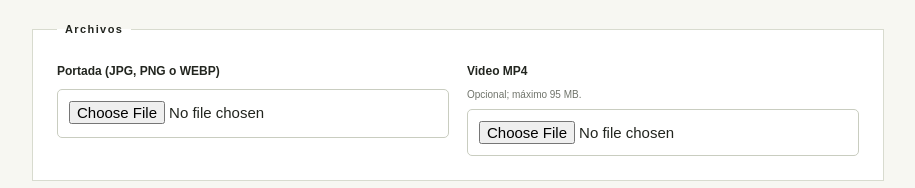
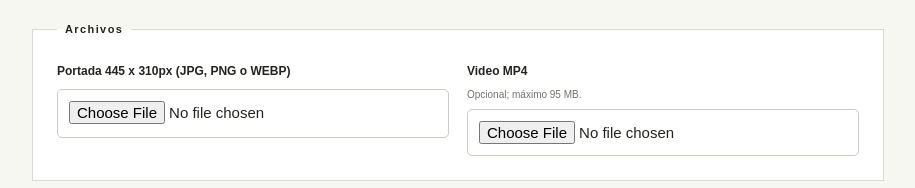
Before and after one commit to pablouzi/expoinacap, a plain HTML site: page admin/index.html in a window 1280 px wide. Shown: the part 1125-1313 px from the top of the page, without its empty margins (182-1097 px from the left). Drawn offline with Linux system fonts and the light colour scheme.

Commit message:
Update file input label for project cover image

```diff
--- a/admin/index.html
+++ b/admin/index.html
@@ -12,7 +12,7 @@
     <form id="project-form">
       <fieldset><legend>Acceso</legend><label>Token de GitHub<input id="token" type="password" autocomplete="off" placeholder="github_pat_…" required></label></fieldset>
       <fieldset><legend>Proyecto</legend><div class="grid"><label>Título<input id="title" required maxlength="80" placeholder="Nombre del proyecto"></label><label>Área / disciplina<input id="area" required maxlength="80" placeholder="Animación, UX/UI, Modelado 3D…"></label><label>Tipo<select id="type"><option>App web</option><option>Modelo 3D</option><option selected>Video</option></select></label><label>Enlace externo (apps o modelos)<input id="url" type="url" placeholder="https://…"></label></div><label>Descripción breve<textarea id="desc" required maxlength="220"></textarea></label><label>Texto sobre el proyecto<textarea id="body" required maxlength="700"></textarea></label></fieldset>
-      <fieldset><legend>Archivos</legend><div class="grid"><label>Portada (JPG, PNG o WEBP)<input id="cover" type="file" accept="image/jpeg,image/png,image/webp" required></label><label>Video MP4 <small>Opcional; máximo 95 MB.</small><input id="video" type="file" accept="video/mp4"></label></div></fieldset>
+      <fieldset><legend>Archivos</legend><div class="grid"><label>Portada 445 x 310px (JPG, PNG o WEBP)<input id="cover" type="file" accept="image/jpeg,image/png,image/webp" required></label><label>Video MP4 <small>Opcional; máximo 95 MB.</small><input id="video" type="file" accept="video/mp4"></label></div></fieldset>
       <div class="actions"><button type="submit">Publicar proyecto en GitHub</button><output id="status" aria-live="polite"></output></div>
     </form>
     <section class="manage"><div><p>GESTIONAR PROYECTOS</p><h2>Proyectos creados desde este panel</h2><span>Eliminar un proyecto lo oculta de la muestra. Sus archivos se conservan en GitHub.</span></div><button id="load-projects" type="button">Cargar proyectos</button><div id="project-list" aria-live="polite"></div></section>
```
